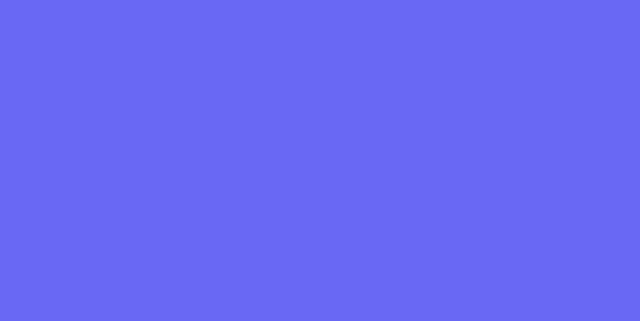
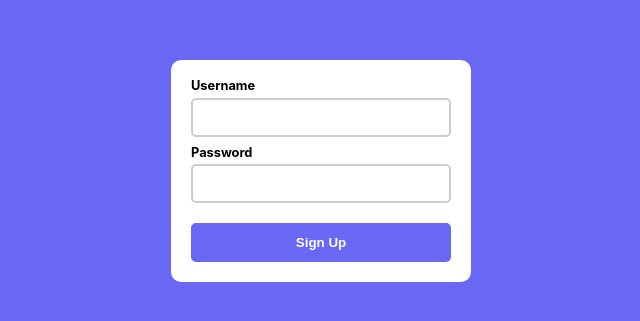
Before and after one commit to sambrmg/poll-app, a React (Create React App) app: page /user in a window 1280 px wide. Before the commit this address had no page. Shown: the part 229-550 px from the top of the page, without its empty margins (319-959 px from the left). Built offline with nearby package versions, Linux system fonts and the light colour scheme; the HTML template or start-up script is replaced by a standard one.

Commit message:
create user component

```diff
--- a/src/App.css
+++ b/src/App.css
@@ -1,6 +1,6 @@
 .App {
-  display: flex;
-  justify-content: center;
-  align-items: center;
-  height: 100vh;
+  background-color: white;
+  padding: 20px;
+  border-radius: 10px;
+  min-width: 300px;
 }
--- a/src/App.js
+++ b/src/App.js
@@ -1,12 +1,14 @@
 import './App.css';
 import { Routes, Route } from 'react-router-dom';
 import Poll from './components/Poll';
+import User from './components/User';
 
 function App() {
   return (
     <div className='App'>
       <Routes>
         <Route path='/' element={<Poll />} />
+        <Route path='/user' element={<User />} />
       </Routes>
     </div>
   );
--- a/src/components/Poll.css
+++ b/src/components/Poll.css
@@ -1,9 +1,3 @@
-.Poll {
-  background-color: white;
-  padding: 20px;
-  border-radius: 10px;
-}
-
 .Poll .Title {
   margin-bottom: 15px;
   font-size: 1.4rem;
--- a/src/components/Poll.js
+++ b/src/components/Poll.js
@@ -1,26 +1,29 @@
+import axios from 'axios';
+import React, { useEffect, useState } from 'react';
 import './Poll.css';
 
 function Poll() {
+  const [poll, setPoll] = useState('');
+
+  useEffect(() => {
+    axios.get(`http://localhost:4000/`).then((res) => {
+      setPoll(res.data);
+    });
+  });
+
   return (
     <div className='Poll'>
       <header>
-        <h1 className='Title'>What is your favorite programming language?</h1>
-        <p className='Description'>Description</p>
+        <h1 className='Title'>{poll.title}</h1>
+        <p className='Description'>{poll.description}</p>
       </header>
       <main>
         <ul className='List'>
-          <li>
-            <button>Ruby</button>
-          </li>
-          <li>
-            <button>Java</button>
-          </li>
-          <li>
-            <button>PHP</button>
-          </li>
-          <li>
-            <button>C#</button>
-          </li>
+          {poll.options?.map((option) => (
+            <li key={option}>
+              <button>{option}</button>
+            </li>
+          ))}
         </ul>
       </main>
     </div>
--- /dev/null
+++ b/src/components/User.css
@@ -0,0 +1,32 @@
+.User form label {
+  display: block;
+  font-size: 0.8rem;
+  font-weight: bold;
+  margin-bottom: 5px;
+}
+
+.User form input {
+  margin-bottom: 10px;
+  display: block;
+  width: 100%;
+  border: 2px solid #cccccc;
+  border-radius: 5px;
+  padding: 10px;
+}
+
+.User form button {
+  display: block;
+  width: 100%;
+  border: 2px solid #6968f4;
+  border-radius: 5px;
+  padding: 10px;
+  margin-top: 20px;
+  background-color: #6968f4;
+  color: white;
+  font-weight: bold;
+}
+
+.User form button:hover {
+  background-color: #605fec;
+  border-color: #605fec;
+}
--- /dev/null
+++ b/src/components/User.js
@@ -0,0 +1,20 @@
+import React, { useEffect, useState } from 'react';
+import './User.css';
+
+function User() {
+  return (
+    <div className='User'>
+      <form action='' method='POST'>
+        <label htmlFor='username'>Username</label>
+        <input type='text' id='username' name='username' />
+
+        <label htmlFor='password'>Password</label>
+        <input type='password' id='password' name='password' />
+
+        <button>Sign Up</button>
+      </form>
+    </div>
+  );
+}
+
+export default User;
--- a/src/index.css
+++ b/src/index.css
@@ -139,7 +139,12 @@
   font-family: source-code-pro, Menlo, Monaco, Consolas, 'Courier New',
     monospace;
 }
-
+* {
+  box-sizing: border-box;
+}
 #root {
+  display: flex;
+  justify-content: center;
+  align-items: center;
   height: 100vh;
 }
```
Also changed, not shown: src/setupTests.js (added, +5 -0 lines), 1 other file (tests, documents, lock files or other folders).
